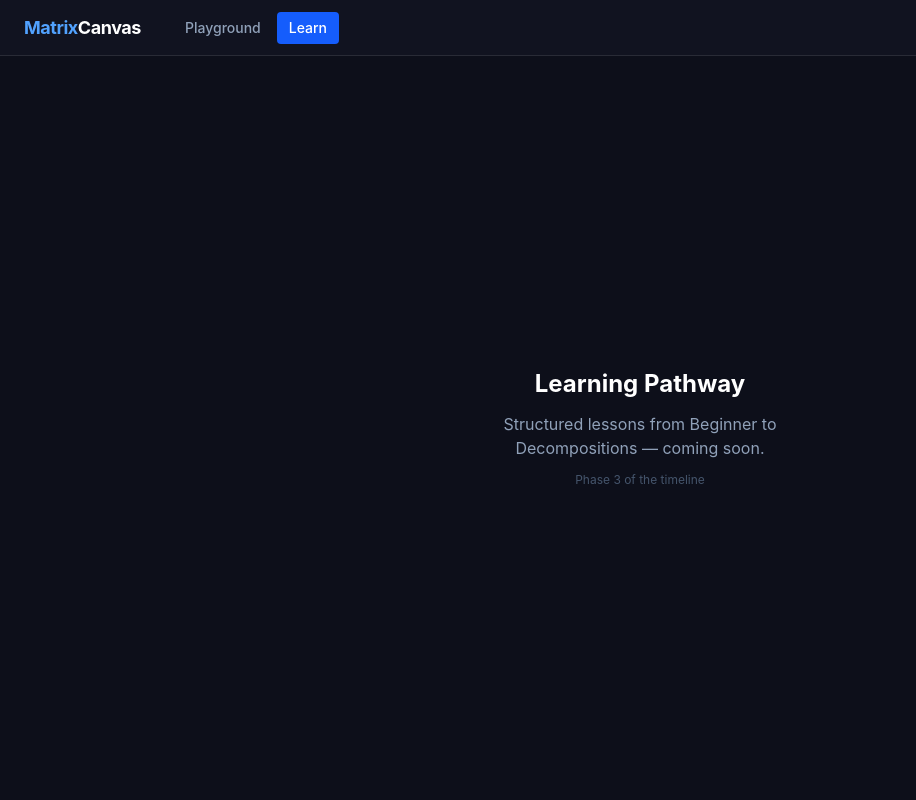
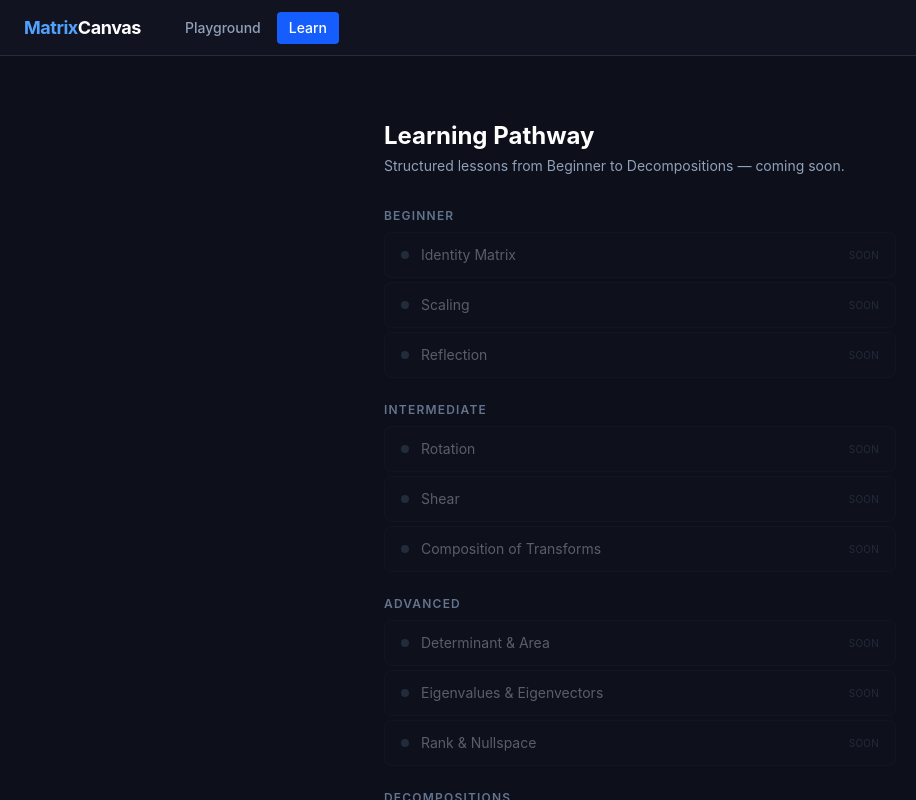
Before and after one commit to ithun-y-ittesaf/MatrixCanvas, a React (Vite) app: page /learn in a window 1280 px wide. Shown: the whole page, without its empty margins (0-916 px from the left). Built offline with nearby package versions, Linux system fonts and the light colour scheme.

Commit message:
removed coming soon

```diff
--- a/src/pages/LearningPage.tsx
+++ b/src/pages/LearningPage.tsx
@@ -1,12 +1,42 @@
+const LESSONS = [
+  { phase: 'Beginner',       topics: ['Identity Matrix', 'Scaling', 'Reflection'] },
+  { phase: 'Intermediate',   topics: ['Rotation', 'Shear', 'Composition of Transforms'] },
+  { phase: 'Advanced',       topics: ['Determinant & Area', 'Eigenvalues & Eigenvectors', 'Rank & Nullspace'] },
+  { phase: 'Decompositions', topics: ['LU Decomposition', 'QR Decomposition', 'SVD (Singular Value)'] },
+];
+
 export default function LearningPage() {
   return (
-    <div className="flex items-center justify-center h-[calc(100vh-3.5rem)]">
-      <div className="text-center space-y-3">
-        <h1 className="text-2xl font-bold text-white">Learning Pathway</h1>
-        <p className="text-slate-400 max-w-sm">
+    <div className="flex flex-col items-center py-16 px-6 h-[calc(100vh-3.5rem)] overflow-y-auto">
+      <div className="w-full max-w-lg">
+        <h1 className="text-2xl font-bold text-white mb-1">Learning Pathway</h1>
+        <p className="text-slate-400 text-sm mb-8">
           Structured lessons from Beginner to Decompositions — coming soon.
         </p>
-        <p className="text-xs text-slate-600">Phase 3 of the timeline</p>
+
+        <div className="flex flex-col gap-6">
+          {LESSONS.map((section) => (
+            <div key={section.phase}>
+              <p className="text-xs font-semibold uppercase tracking-widest text-slate-500 mb-2">
+                {section.phase}
+              </p>
+              <div className="flex flex-col gap-1">
+                {section.topics.map((topic) => (
+                  <div
+                    key={topic}
+                    className="flex items-center gap-3 px-4 py-3 rounded-lg border border-white/5 bg-white/[0.02] opacity-40 cursor-not-allowed select-none"
+                  >
+                    <span className="w-2 h-2 rounded-full bg-slate-600 shrink-0" />
+                    <span className="text-sm text-slate-300">{topic}</span>
+                    <span className="ml-auto text-[10px] text-slate-600 uppercase tracking-wide">Soon</span>
+                  </div>
+                ))}
+              </div>
+            </div>
+          ))}
+        </div>
+
+        <p className="text-xs text-slate-700 text-center mt-10">Phase 3 of the timeline</p>
       </div>
     </div>
   );
```
